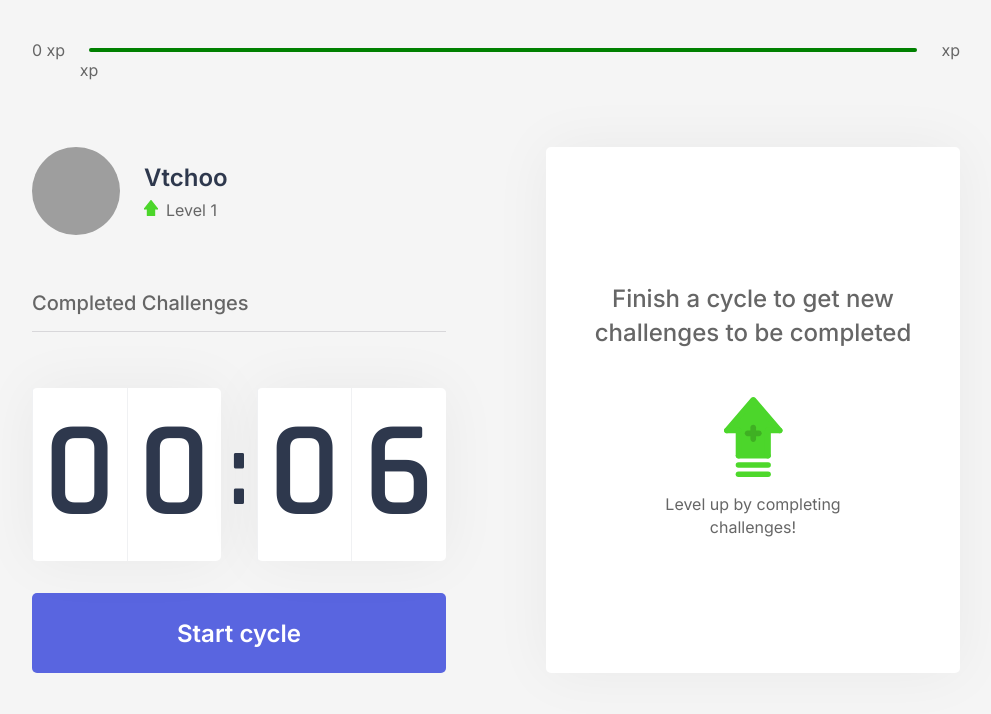
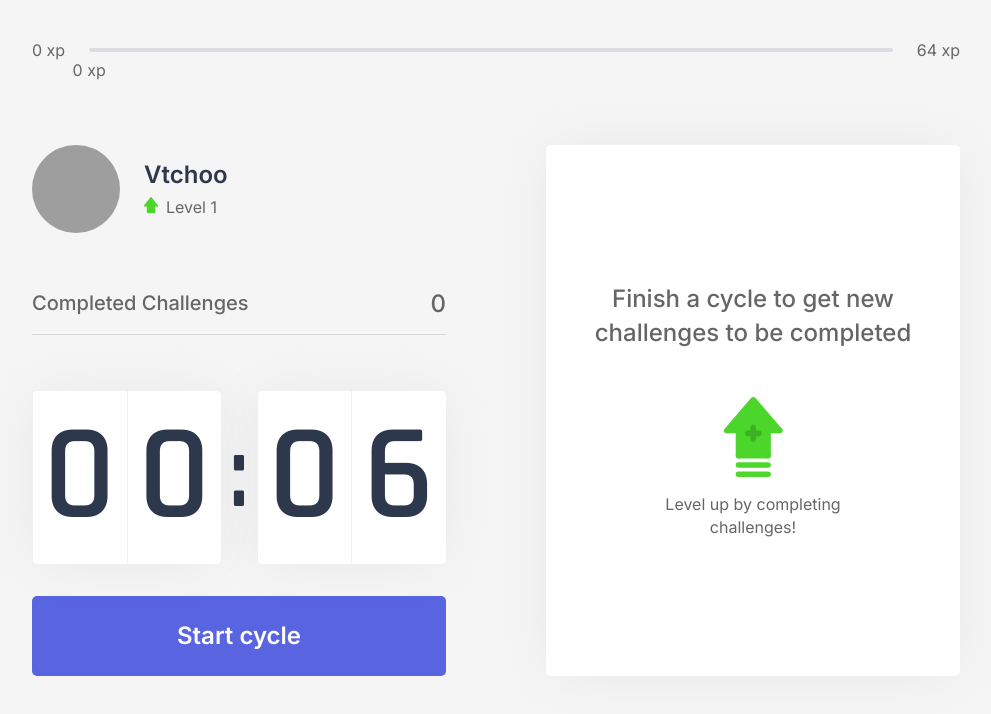
Before and after one commit to Vtchoo/nlw4-moveit-next, a Next.js app: page / in a window 1280 px wide. Shown: the top 714 px of the page, without its empty margins (144-1135 px from the left). Built offline with nearby package versions, Linux system fonts and the light colour scheme; grey boxes are pictures that could not be loaded.

Commit message:
Wrap whole application in ChallengesProvider

```diff
--- a/src/pages/_app.tsx
+++ b/src/pages/_app.tsx
@@ -1,7 +1,15 @@
 import '../styles/global.css'
+import { ChallengesProvider } from '../contexts/ChallengesContext'
+import { useState } from 'react'
 
 function MyApp({ Component, pageProps }) {
-  return <Component {...pageProps} />
+
+
+	return (
+		<ChallengesProvider >
+			<Component {...pageProps} />
+		</ChallengesProvider>
+	)
 }
 
 export default MyApp
```
